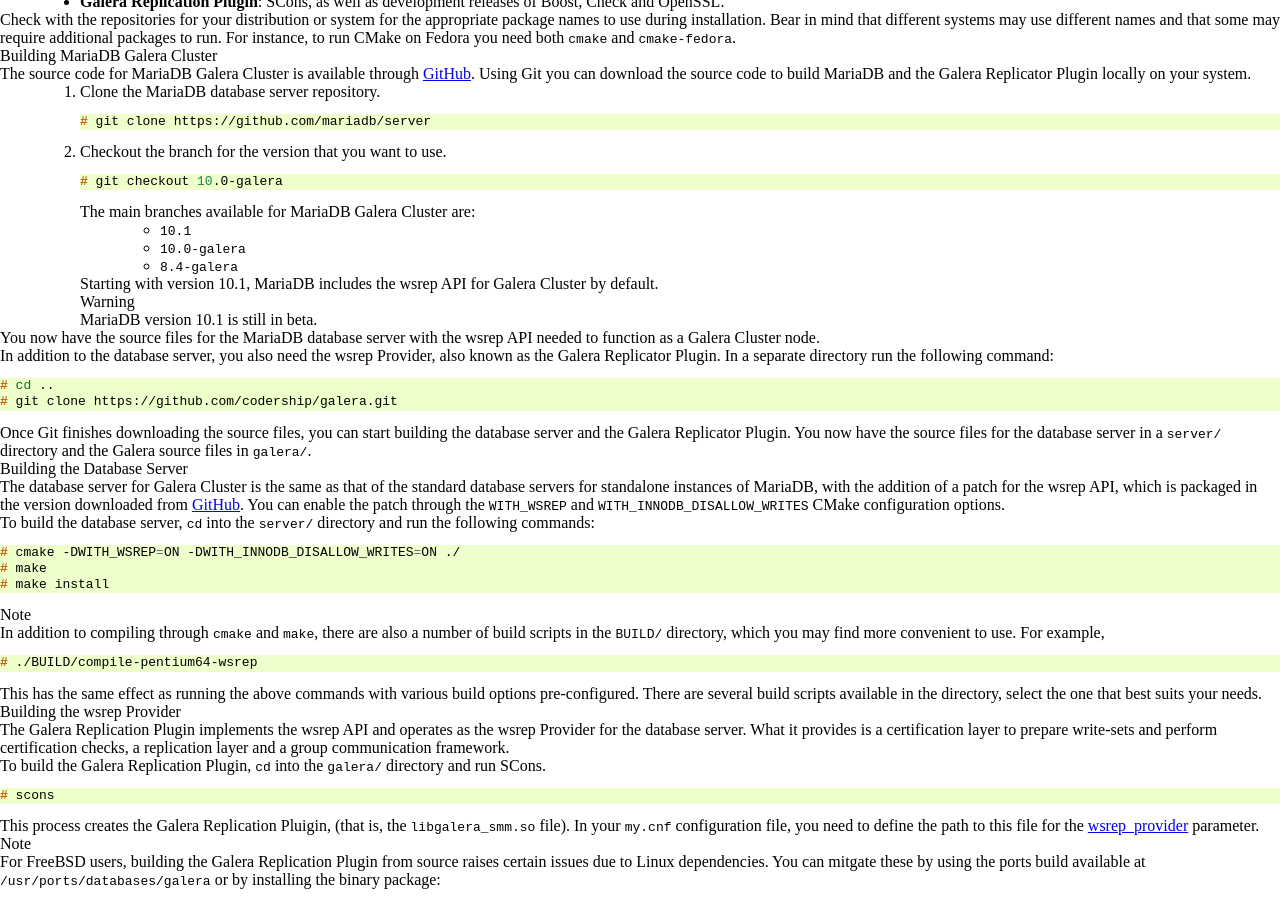
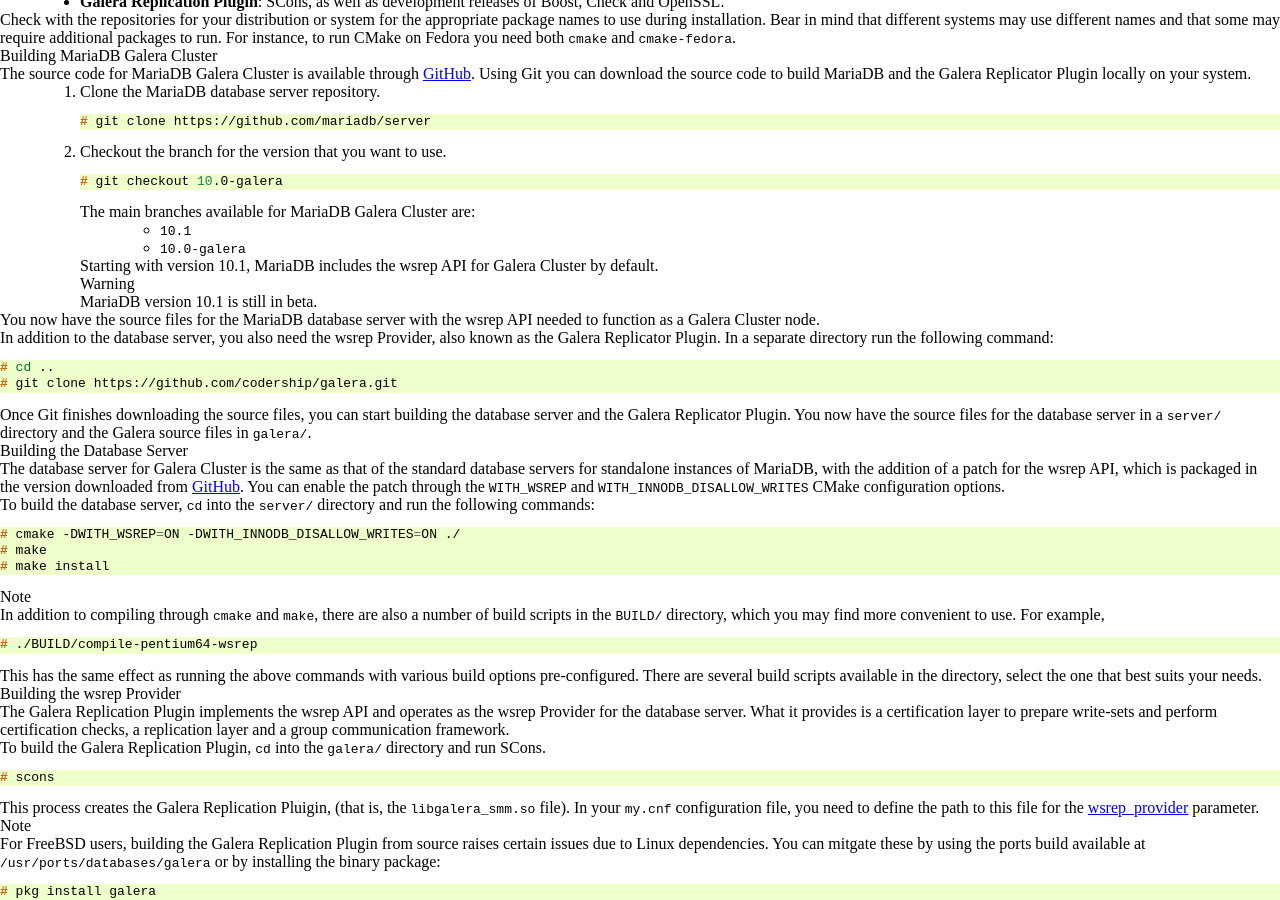
Before and after one commit to codership/documentation, a Sphinx documentation site: the page built from galeracluster/source/documentation/install-mariadb-src.rst, in a window 1280 px wide and 900 px high, scrolled down 893 px. Built offline with Sphinx 7.4.7, drawn with Linux system fonts in a browser that asks for light colours; comment, search, counter and statistics services are not loaded.

Commit message:
removed the 8.4 note

```diff
--- a/galeracluster/source/documentation/install-mariadb-src.rst
+++ b/galeracluster/source/documentation/install-mariadb-src.rst
@@ -123,7 +123,6 @@ The source code for MariaDB Galera Cluster is available through GitHub_. Using G
 
    - ``10.1``
    - ``10.0-galera``
-   - ``8.4-galera``
 
    Starting with version 10.1, MariaDB includes the wsrep API for Galera Cluster by default.
 
```
